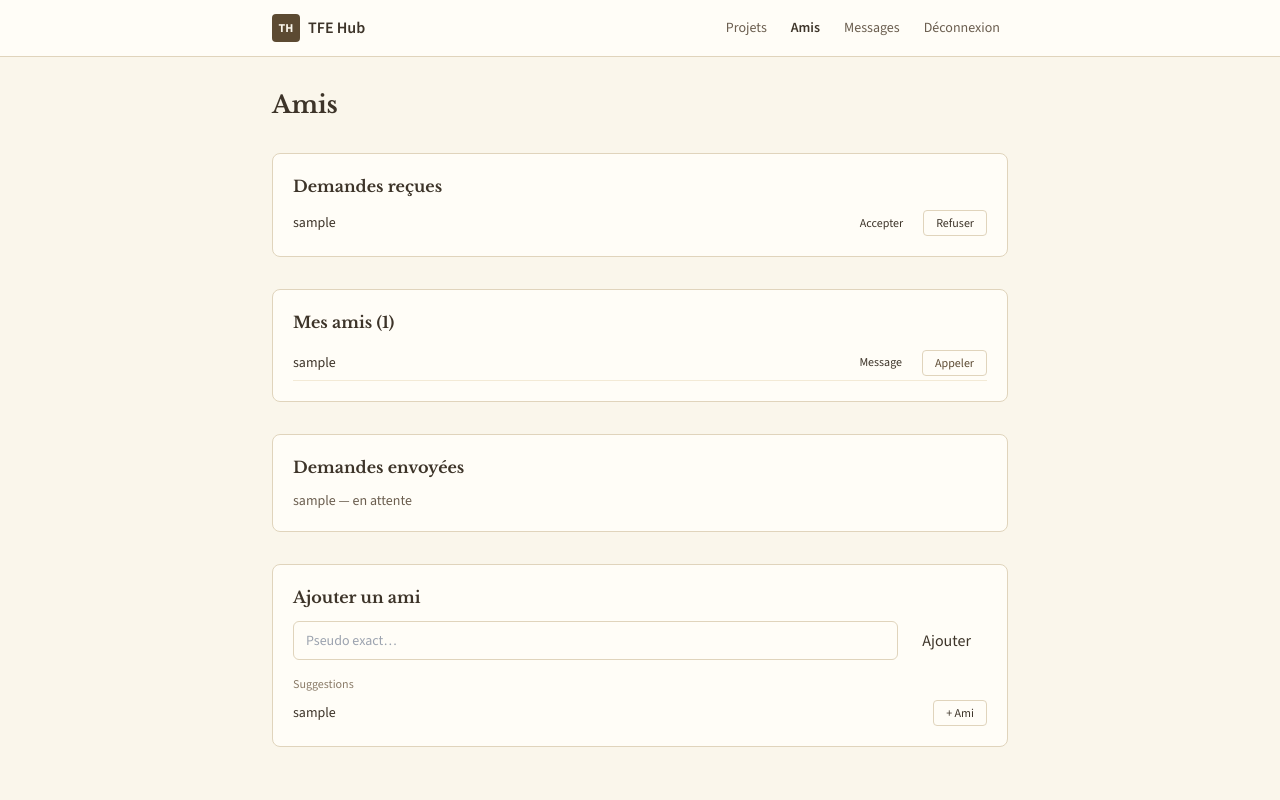
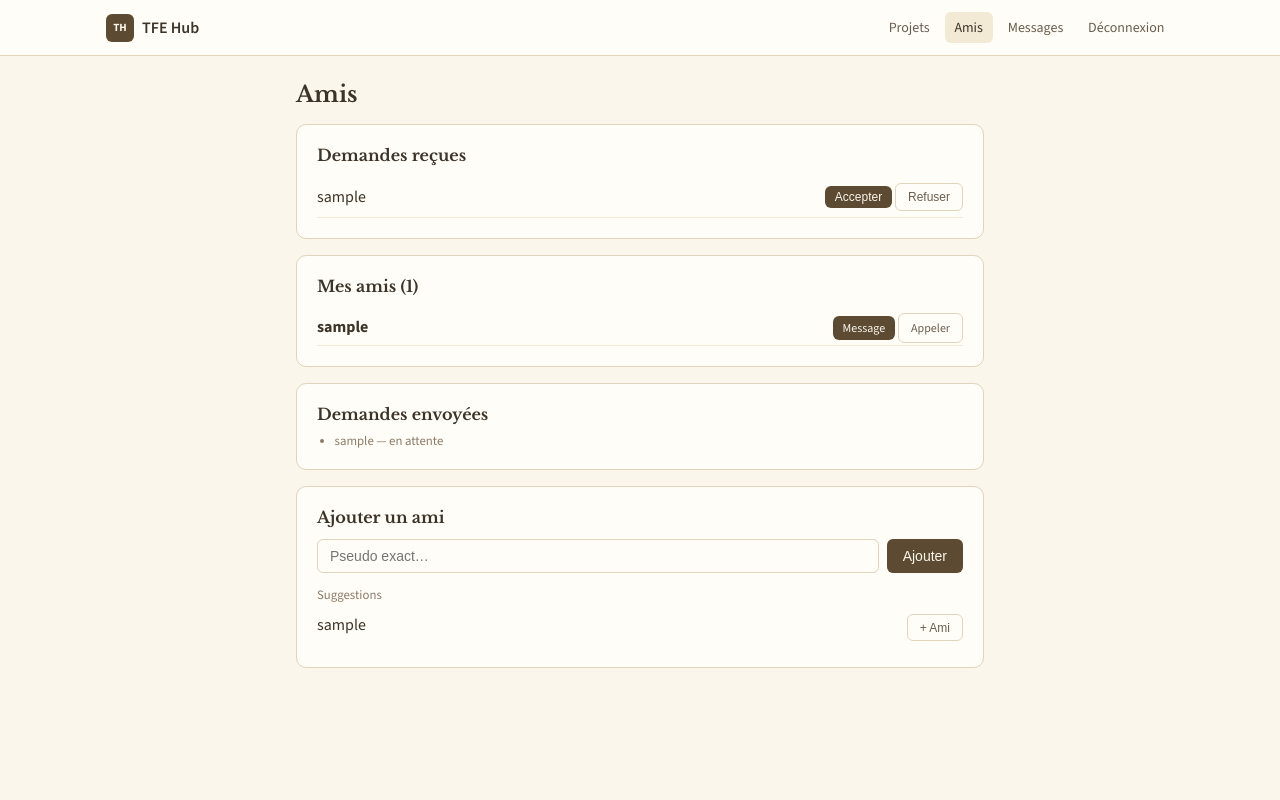
Before and after one commit to NassimMaouche/tfe-hub-live, a Flask app: template templates/friends.html in a window 1280 px wide. Run offline with Flask 3, Linux system fonts and the light colour scheme; tables that the repository leaves empty hold one stand-in row (values such as "Sample post"); the template is opened without the code that fills it: values that come from a table or form of the project are taken from there, most other values are stand-ins (such as "Sample title", 1, 10 or a date in 2020); some libraries are stand-ins or nearby versions.

Commit message:
Templates: index, friends, messages, detail

```diff
--- a/templates/friends.html
+++ b/templates/friends.html
@@ -2,142 +2,101 @@
 <html lang="fr">
 <head>
   <meta charset="UTF-8" />
-  <meta name="viewport" content="width=device-width, initial-scale=1.0" />
+  <meta name="viewport" content="width=device-width, initial-scale=1" />
   <title>Amis – TFE Hub</title>
-  <script src="https://cdn.tailwindcss.com"></script>
   <link rel="stylesheet" href="/static/css/style.css" />
   <link href="https://fonts.googleapis.com/css2?family=Libre+Baskerville:wght@400;700&family=Source+Sans+3:wght@400;500;600;700&display=swap" rel="stylesheet" />
-  <style>
-    body { font-family: 'Source Sans 3', system-ui, sans-serif; background: #faf6eb; color: #3d3429; }
-    h1, h2 { font-family: 'Libre Baskerville', Georgia, serif; }
-  </style>
 </head>
-<body class="min-h-screen">
-  <header class="sticky top-0 z-50 border-b" style="background:#fffdf7;border-color:#e0d4bc;">
-    <div class="max-w-3xl mx-auto px-4 h-14 flex items-center justify-between">
-      <a href="/" class="flex items-center gap-2 font-semibold" style="color:#3d3429;">
-        <span class="w-7 h-7 rounded text-xs flex items-center justify-center font-bold" style="background:#5c4a32;color:#faf6eb;">TH</span>
-        TFE Hub
-      </a>
-      <nav class="flex gap-2 text-sm">
-        <a href="/" class="px-2 py-1" style="color:#6b5e4f;">Projets</a>
-        <a href="/amis" class="px-2 py-1 font-semibold" style="color:#3d3429;">Amis</a>
-        <a href="/messages" class="px-2 py-1" style="color:#6b5e4f;">Messages</a>
-        <a href="/logout" class="px-2 py-1" style="color:#6b5e4f;">Déconnexion</a>
+<body>
+  <header class="nav">
+    <div class="wrap" style="display:flex;width:100%;align-items:center;justify-content:space-between;">
+      <a href="/" class="logo"><span class="logo-badge">TH</span> TFE Hub</a>
+      <nav class="nav-links">
+        <a href="/">Projets</a>
+        <a href="/amis" class="active">Amis</a>
+        <a href="/messages">Messages</a>
+        <a href="/logout">Déconnexion</a>
       </nav>
     </div>
   </header>
-
-  <main class="max-w-3xl mx-auto px-4 py-8 space-y-8">
-    <h1 class="text-2xl font-bold" style="color:#3d3429;">Amis</h1>
-
+  <main class="wrap" style="padding:1.5rem 1rem 2rem;max-width:720px;">
+    <h1 style="font-size:1.4rem;margin-bottom:1rem;">Amis</h1>
     {% if incoming %}
-    <section class="rounded-lg border p-5" style="background:#fffdf7;border-color:#e0d4bc;">
-      <h2 class="font-semibold mb-3">Demandes reçues</h2>
-      <ul class="space-y-2">
+    <section class="card" style="margin-bottom:1rem;">
+      <h2 style="font-size:1rem;">Demandes reçues</h2>
+      <ul style="list-style:none;padding:0;margin:0.75rem 0 0;">
         {% for fr in incoming %}
-        <li class="flex items-center justify-between text-sm">
+        <li style="display:flex;justify-content:space-between;align-items:center;padding:0.4rem 0;border-bottom:1px solid var(--paper2);">
           <span>{{ fr.requester.username }}</span>
-          <div class="flex gap-2">
-            <button onclick="acceptFriend({{ fr.id }})" class="btn-primary px-3 py-1 text-xs">Accepter</button>
-            <button onclick="rejectFriend({{ fr.id }})" class="px-3 py-1 text-xs rounded border" style="border-color:#e0d4bc;">Refuser</button>
-          </div>
+          <span>
+            <button class="btn" style="padding:0.25rem 0.6rem;font-size:0.75rem;" onclick="acceptFriend({{ fr.id }})">Accepter</button>
+            <button class="btn-outline" onclick="rejectFriend({{ fr.id }})">Refuser</button>
+          </span>
         </li>
         {% endfor %}
       </ul>
     </section>
     {% endif %}
-
-    <section class="rounded-lg border p-5" style="background:#fffdf7;border-color:#e0d4bc;">
-      <h2 class="font-semibold mb-3">Mes amis ({{ friends|length }})</h2>
+    <section class="card" style="margin-bottom:1rem;">
+      <h2 style="font-size:1rem;">Mes amis ({{ friends|length }})</h2>
       {% if friends %}
-      <ul class="space-y-2">
+      <ul style="list-style:none;padding:0;margin:0.75rem 0 0;">
         {% for f in friends %}
-        <li class="flex items-center justify-between text-sm py-1 border-b" style="border-color:#f3ead6;">
-          <span class="font-medium">{{ f.username }}</span>
-          <div class="flex gap-2">
-            <a href="/messages/{{ f.id }}" class="btn-primary px-3 py-1 text-xs">Message</a>
-            <a href="/messages/{{ f.id }}?call=1" class="px-3 py-1 text-xs rounded border" style="border-color:#e0d4bc;color:#5c4a32;">Appeler</a>
-          </div>
+        <li style="display:flex;justify-content:space-between;align-items:center;padding:0.5rem 0;border-bottom:1px solid var(--paper2);">
+          <strong>{{ f.username }}</strong>
+          <span>
+            <a class="btn" style="padding:0.25rem 0.6rem;font-size:0.75rem;text-decoration:none;" href="/messages/{{ f.id }}">Message</a>
+            <a class="btn-outline" style="text-decoration:none;" href="/messages/{{ f.id }}?call=1">Appeler</a>
+          </span>
         </li>
         {% endfor %}
       </ul>
       {% else %}
-      <p class="text-sm" style="color:#8a7b68;">Aucun ami pour le moment.</p>
+      <p class="muted" style="margin-top:0.5rem;">Aucun ami. Ajoute quelqu’un ci-dessous.</p>
       {% endif %}
     </section>
-
     {% if outgoing %}
-    <section class="rounded-lg border p-5" style="background:#fffdf7;border-color:#e0d4bc;">
-      <h2 class="font-semibold mb-3">Demandes envoyées</h2>
-      <ul class="space-y-1 text-sm" style="color:#6b5e4f;">
-        {% for fr in outgoing %}
-        <li>{{ fr.addressee.username }} — en attente</li>
-        {% endfor %}
+    <section class="card" style="margin-bottom:1rem;">
+      <h2 style="font-size:1rem;">Demandes envoyées</h2>
+      <ul class="muted" style="margin:0.5rem 0 0;padding-left:1.1rem;">
+        {% for fr in outgoing %}<li>{{ fr.addressee.username }} — en attente</li>{% endfor %}
       </ul>
     </section>
     {% endif %}
-
-    <section class="rounded-lg border p-5" style="background:#fffdf7;border-color:#e0d4bc;">
-      <h2 class="font-semibold mb-3">Ajouter un ami</h2>
-      <form id="add-form" class="flex gap-2 mb-4">
-        <input type="text" id="add-username" class="input flex-1" placeholder="Pseudo exact…" />
-        <button type="submit" class="btn-primary px-4">Ajouter</button>
+    <section class="card">
+      <h2 style="font-size:1rem;">Ajouter un ami</h2>
+      <form id="add-form" style="display:flex;gap:0.5rem;margin:0.75rem 0;">
+        <input class="input" id="add-username" placeholder="Pseudo exact…" />
+        <button class="btn" type="submit">Ajouter</button>
       </form>
       {% if others %}
-      <p class="text-xs mb-2" style="color:#8a7b68;">Suggestions</p>
-      <ul class="space-y-2">
+      <p class="muted" style="margin-bottom:0.35rem;">Suggestions</p>
+      <ul style="list-style:none;padding:0;margin:0;">
         {% for u in others %}
-        <li class="flex items-center justify-between text-sm">
+        <li style="display:flex;justify-content:space-between;padding:0.35rem 0;">
           <span>{{ u.username }}</span>
-          <button onclick="requestFriendId({{ u.id }})" class="px-3 py-1 text-xs rounded border" style="border-color:#e0d4bc;">+ Ami</button>
+          <button class="btn-outline" onclick="requestFriendId({{ u.id }})">+ Ami</button>
         </li>
         {% endfor %}
       </ul>
       {% endif %}
     </section>
   </main>
-
   <script>
-    async function requestFriendId(id) {
-      const res = await fetch("/api/friends/request", {
-        method: "POST",
-        headers: { "Content-Type": "application/json" },
-        body: JSON.stringify({ user_id: id }),
-      });
-      const data = await res.json();
+    async function post(url, body) {
+      const res = await fetch(url, { method: "POST", headers: { "Content-Type": "application/json" }, body: JSON.stringify(body) });
+      const data = await res.json().catch(() => ({}));
       if (!res.ok) alert(data.error || "Erreur");
       else location.reload();
     }
-    document.getElementById("add-form").addEventListener("submit", async (e) => {
+    function requestFriendId(id) { post("/api/friends/request", { user_id: id }); }
+    function acceptFriend(id) { post("/api/friends/accept", { id }); }
+    function rejectFriend(id) { post("/api/friends/reject", { id }); }
+    document.getElementById("add-form").addEventListener("submit", (e) => {
       e.preventDefault();
       const username = document.getElementById("add-username").value.trim();
-      if (!username) return;
-      const res = await fetch("/api/friends/request", {
-        method: "POST",
-        headers: { "Content-Type": "application/json" },
-        body: JSON.stringify({ username }),
-      });
-      const data = await res.json();
-      if (!res.ok) alert(data.error || "Erreur");
-      else location.reload();
+      if (username) post("/api/friends/request", { username });
     });
-    async function acceptFriend(id) {
-      await fetch("/api/friends/accept", {
-        method: "POST",
-        headers: { "Content-Type": "application/json" },
-        body: JSON.stringify({ id }),
-      });
-      location.reload();
-    }
-    async function rejectFriend(id) {
-      await fetch("/api/friends/reject", {
-        method: "POST",
-        headers: { "Content-Type": "application/json" },
-        body: JSON.stringify({ id }),
-      });
-      location.reload();
-    }
   </script>
 </body>
 </html>
```
Also changed, not shown: templates/detail.html (+32 -65 lines).
